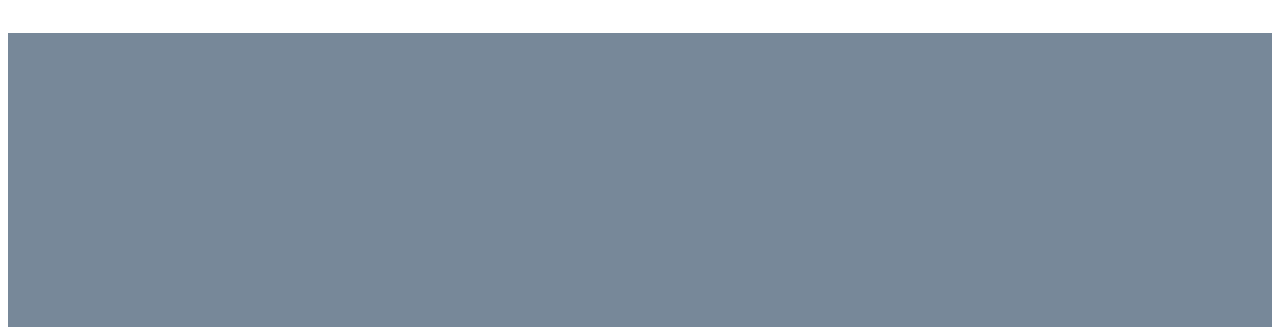
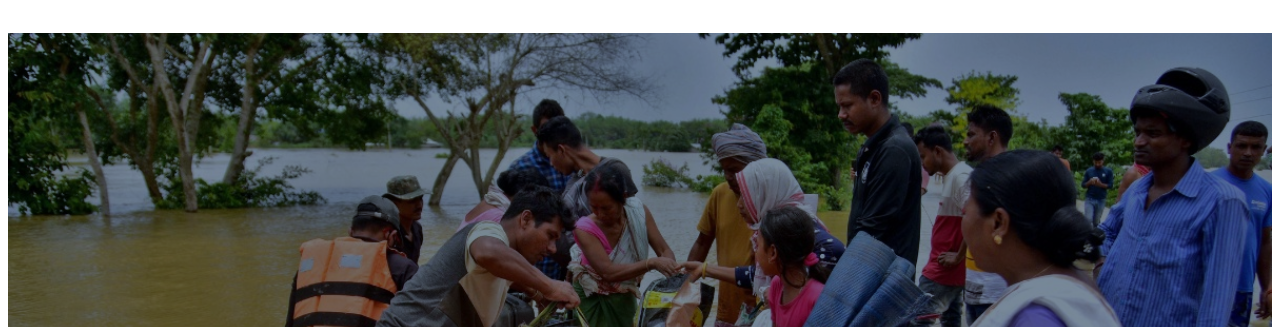
Before and after one commit to farhanthegreat/practice-website, a plain HTML site: page index.html in a window 1280 px wide. Shown: the top 327 px of the page. Drawn offline with Linux system fonts and the light colour scheme; the site is published under a folder, as on GitHub Pages, so addresses that start at the root find nothing.

Commit message:
correction in bg

```diff
--- a/styles/style.css
+++ b/styles/style.css
@@ -2,7 +2,7 @@
     font-family: sans-serif;
 }
 .header {
-    background: url('/practice-website/images/donation.jpg');
+    background: url('../images/donation.jpg');
     background-repeat: no-repeat;
     background-position: center;
     background-size: cover;
```
